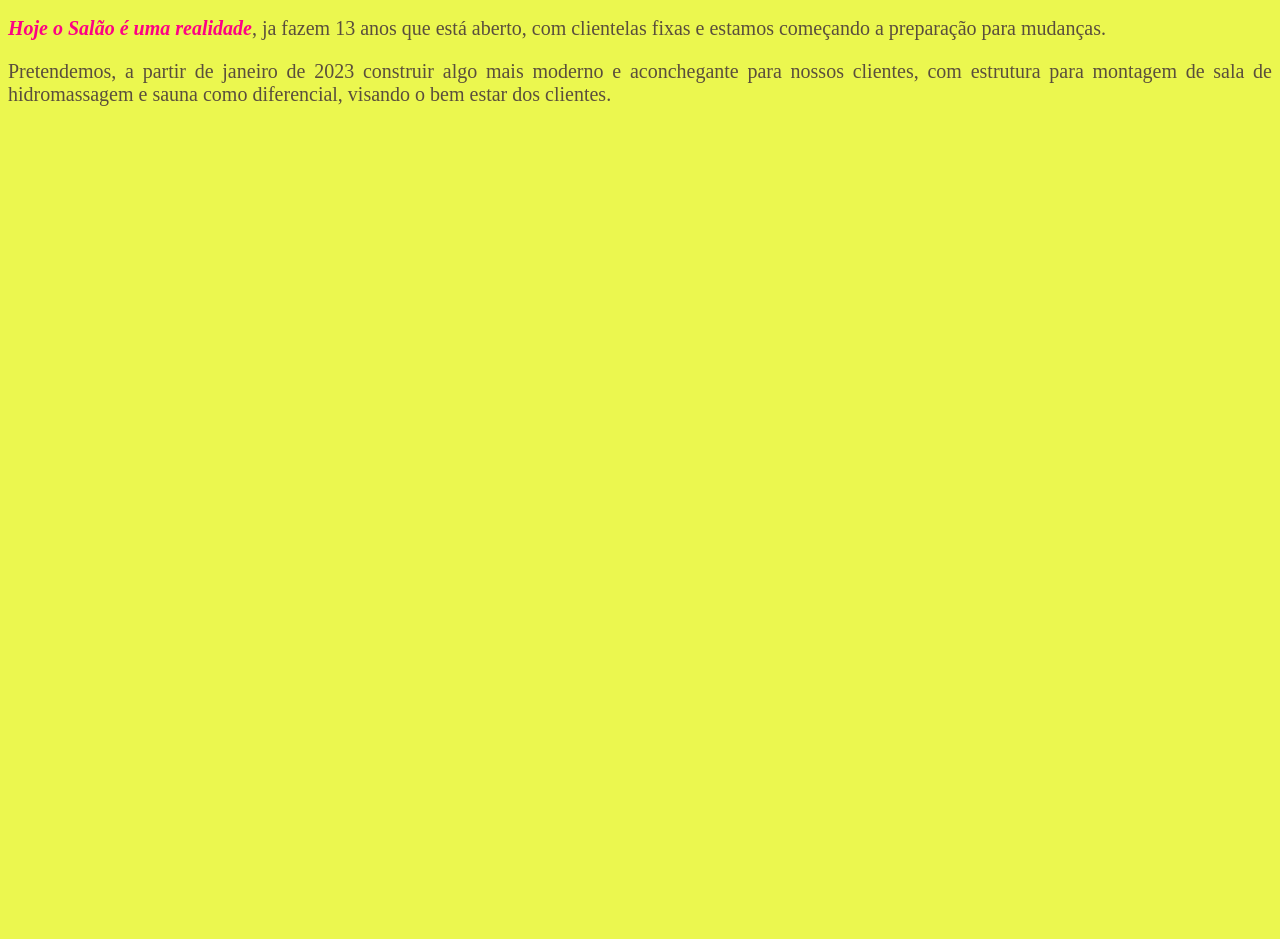
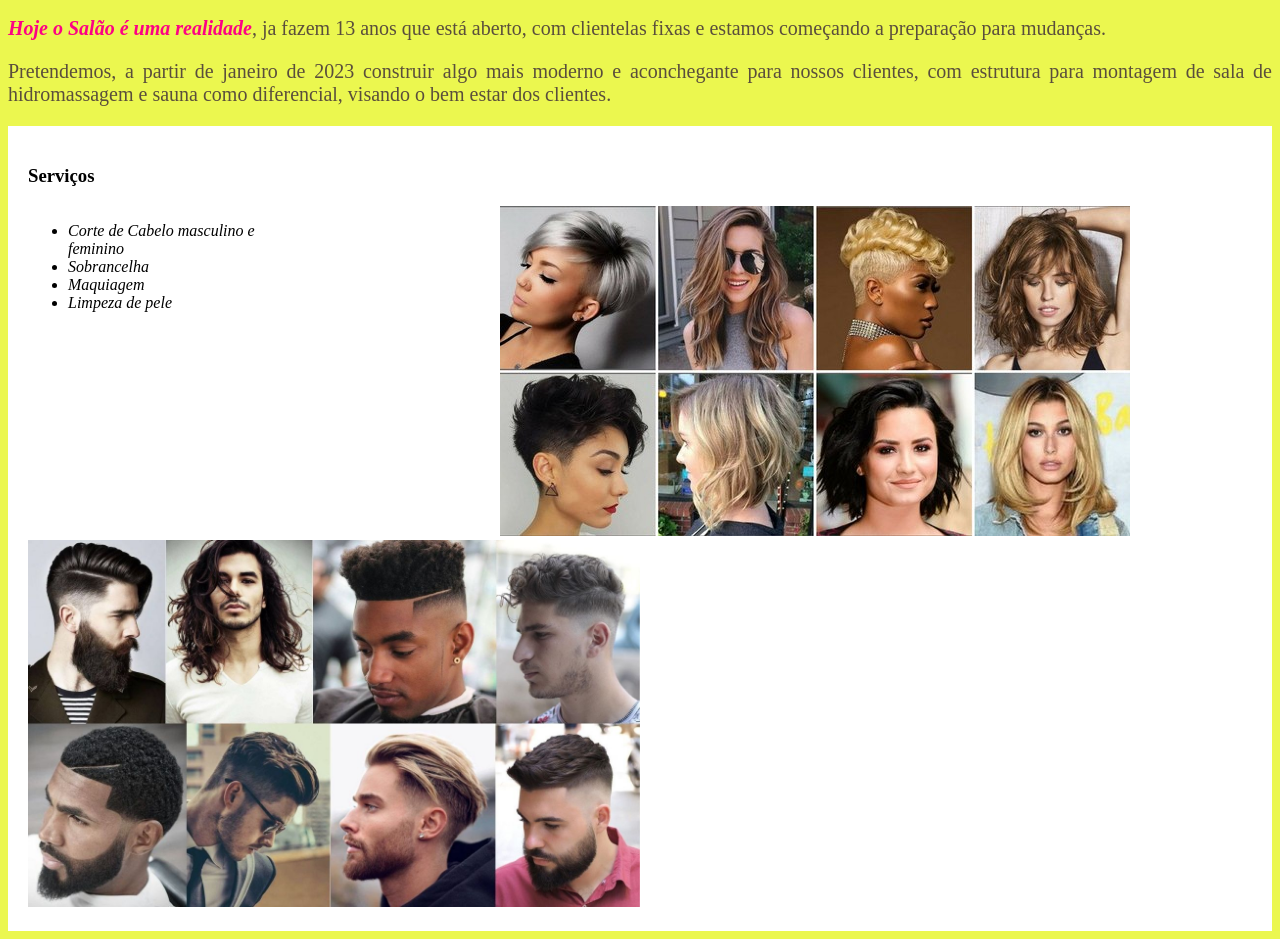
Before and after one commit to GeSeverinoxbr/Programacao-GE-Labeols, a plain HTML site: page index.html in a window 1280 px wide. Shown: the part 510-1449 px from the top of the page. Before the commit the page ends 800 px from the top, so only its background shows below. Drawn offline with Linux system fonts and the light colour scheme.

Commit message:
Labeols2

```diff
--- a/Style.css
+++ b/Style.css
@@ -19,3 +19,21 @@ strong{
   margin-left: 180px;
   padding: 5px;
 }
+.itens{
+	font-style: italic;
+}
+.servicos{
+	background:#FFFFFF;
+	padding: 20px;
+}
+
+ul{
+	display: inline-block;
+	vertical-align: top;
+	width: 20%;
+	margin-right: 15%;
+}
+
+.imagemcabelomasculino{
+	width: 50%;
+}
--- a/index.html
+++ b/index.html
@@ -23,5 +23,17 @@
       hidromassagem e sauna como diferencial, visando o bem estar dos clientes.</p>
 
 
+      <div class="servicos">
+      			<h3 class="titulo-centralizado">Serviços</h3>
+
+      			<ul>
+      				<li class="itens">Corte de Cabelo masculino e feminino</li>
+      				<li class="itens">Sobrancelha</li>
+      				<li class="itens">Maquiagem</li>
+      				<li class="itens">Limpeza de pele</li>
+      			</ul>
+            <img src="cortes-de-cabelo-feminino.jpg" class="imagemcabelofeminino">
+            <img src="corte-de-cabelo-masculino.jpg" class="imagemcabelomasculino">
+		</div>
   </body>
 </html>
```
Also changed, not shown: corte-de-cabelo-masculino.jpg (added), cortes-de-cabelo-feminino.jpg (added).
